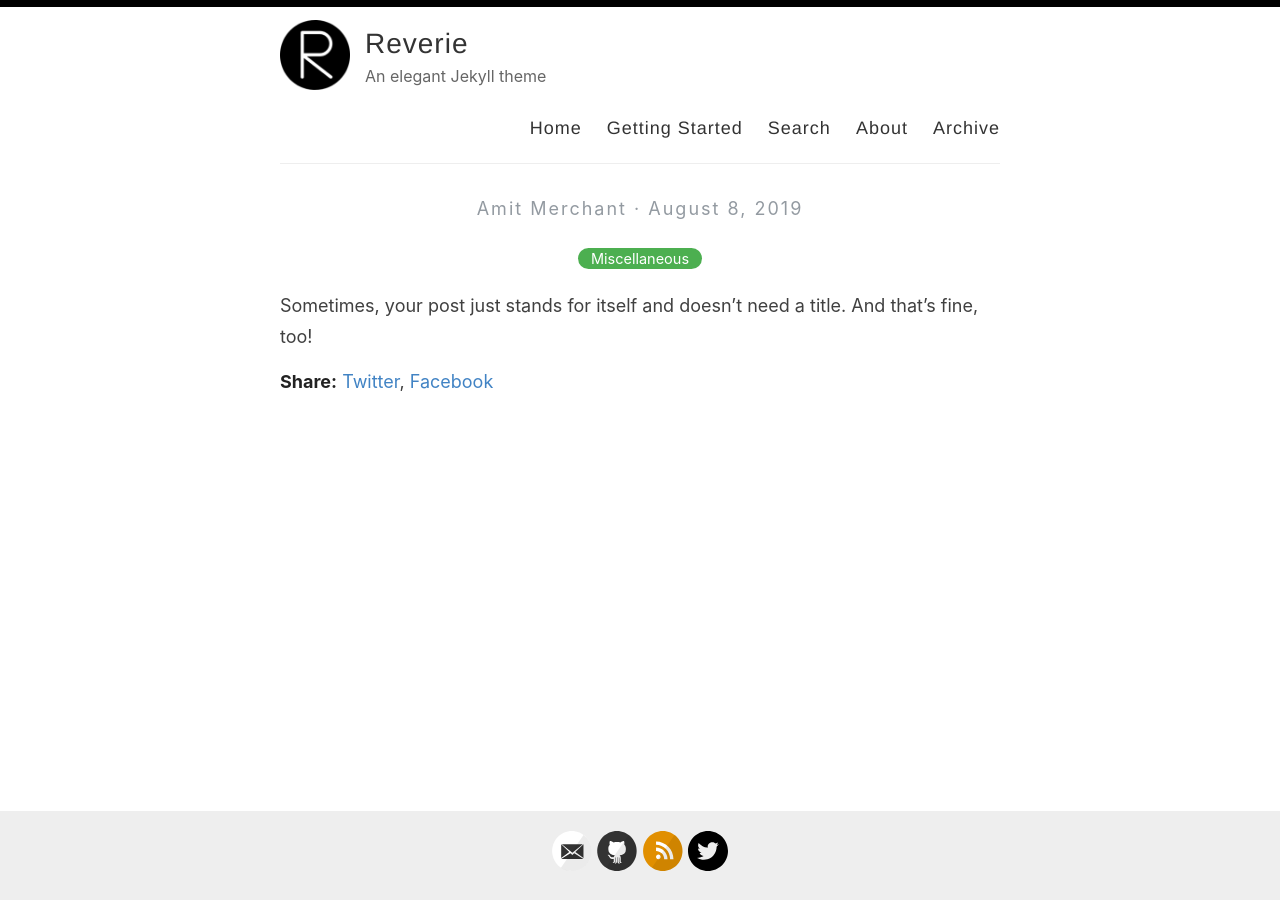
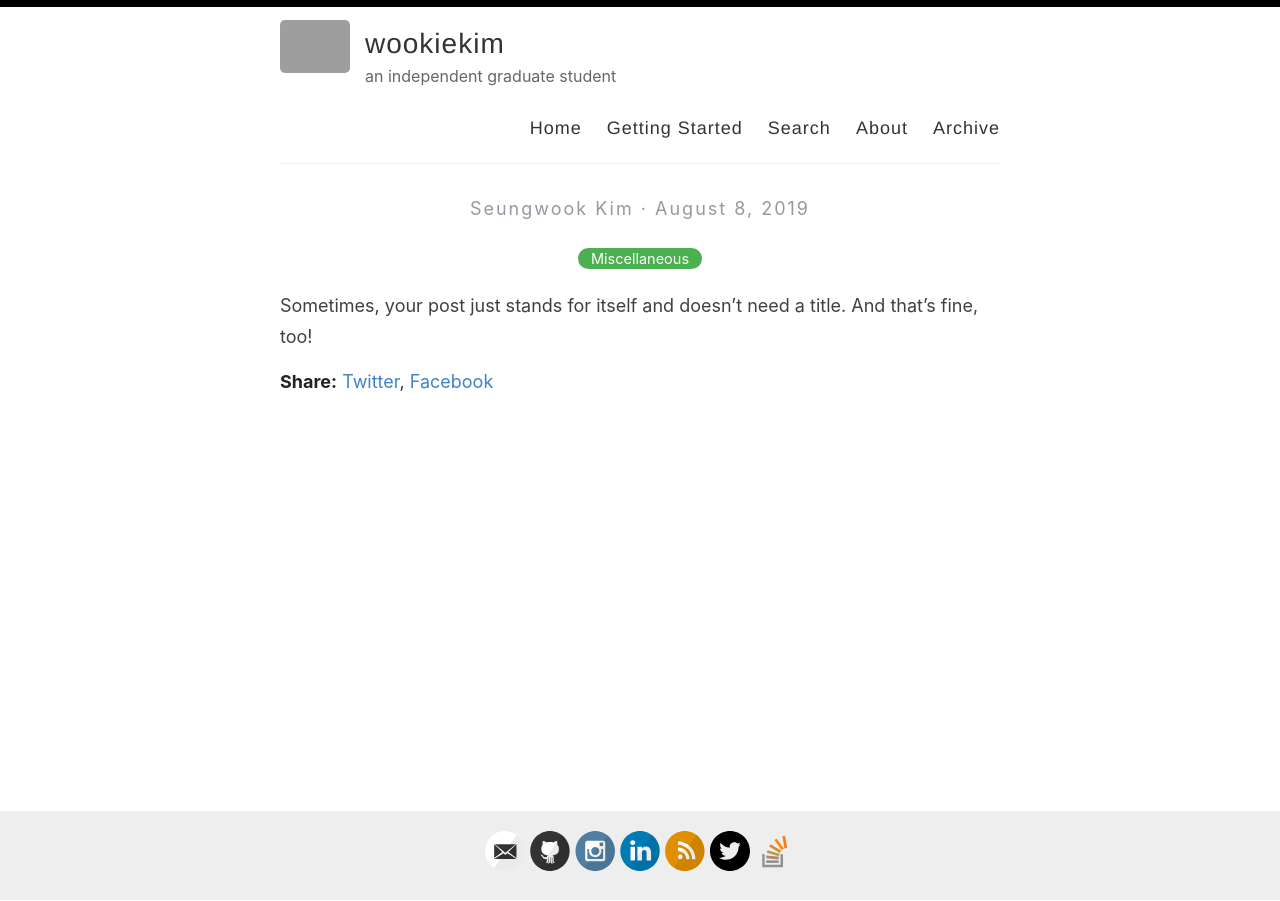
Before and after one commit to wookiekim/previous_website, a Jekyll site: the page built from _posts/2019-08-08-no-title-posts.md, in a window 1280 px wide. Built offline with Jekyll 4.4.1, drawn with Linux system fonts in a browser that asks for light colours; comment, search, counter and statistics services are not loaded; grey boxes are pictures that could not be loaded.

Commit message:
Update _config.yml

```diff
--- a/_config.yml
+++ b/_config.yml
@@ -3,16 +3,16 @@
 #
 
 # Name of your site (displayed in the header)
-name: Reverie
+name: wookiekim
 
 # Name of the author
-author: Amit Merchant
+author: Seungwook Kim
 
 # Short bio or description (displayed in the header)
-description: An elegant Jekyll theme
+description: an independent graduate student
 
 # URL of your avatar or profile pic (you could use your GitHub profile pic)
-avatar: /images/reverie.png
+avatar: http://cvlab.postech.ac.kr/lab/images/members/seungwook.jpg
 
 #
 # Flags below are optional
@@ -21,16 +21,16 @@ avatar: /images/reverie.png
 # Includes an icon in the footer for each username you enter
 footer-links:
   dribbble:
-  email: amit.d.merchant@gmail.com
+  email: wookiekim@postech.ac.kr
   facebook:
   flickr:
-  github: amitmerchant1990/reverie
-  instagram:
-  linkedin:
+  github: wookiekim
+  instagram: uuoolcie
+  linkedin: seung-wook-kim-77b9bb117
   pinterest:
   rss: rss
-  twitter: amit_merchant
-  stackoverflow:
+  twitter: 1ndependentGrad
+  stackoverflow: wookiekim
   youtube: # channel/<your_long_string> or user/<user-name>
   googleplus: # anything in your profile username that comes after plus.google.com/
   playconsole:
@@ -38,24 +38,24 @@ footer-links:
 
 # Enter your Disqus shortname (not your username) to enable commenting on posts
 # You can find your shortname on the Settings page of your Disqus account
-disqus:
+disqus: wookiekim-github-io
 
 # Enter your Google Analytics web tracking code (e.g. UA-2110908-2) to activate tracking
-google_analytics: UA-43339302-11
+google_analytics:
 
 # For newer "GA4" analytics, use the following instead of the "UA" entry above
 #google_analytics_ga4: G-GABC1DEFG
 
 # Your website URL (e.g. http://amitmerchant1990.github.io or http://www.amitmerchant.com)
 # Used for Sitemap.xml and your RSS feed
-url: http://www.amitmerchant.com/reverie
-enforce_ssl: https://www.amitmerchant.com/reverie
+url: http://wookiekim.github.io
+enforce_ssl: http://wookiekim.github.io
 
 # If you're hosting your site at a Project repository on GitHub pages
 # (http://yourusername.github.io/repository-name)
 # and NOT your User repository (http://yourusername.github.io)
 # then add in the baseurl here, like this: "/repository-name"
-baseurl: "/reverie"
+baseurl: ""
 
 #
 # !! You don't need to change any of the configuration flags below !!
```
